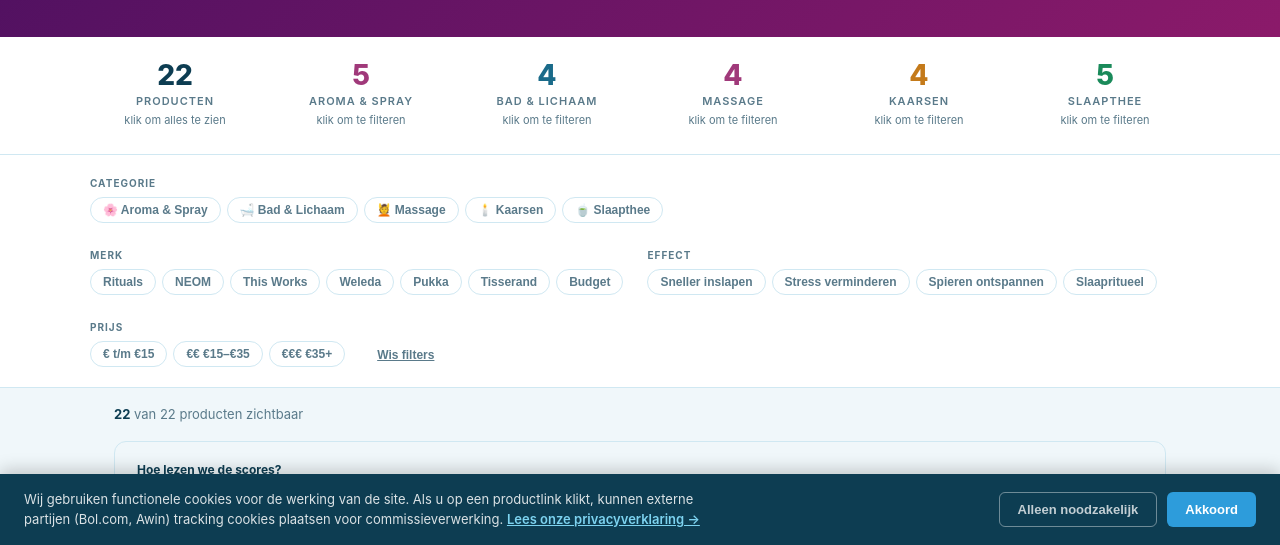
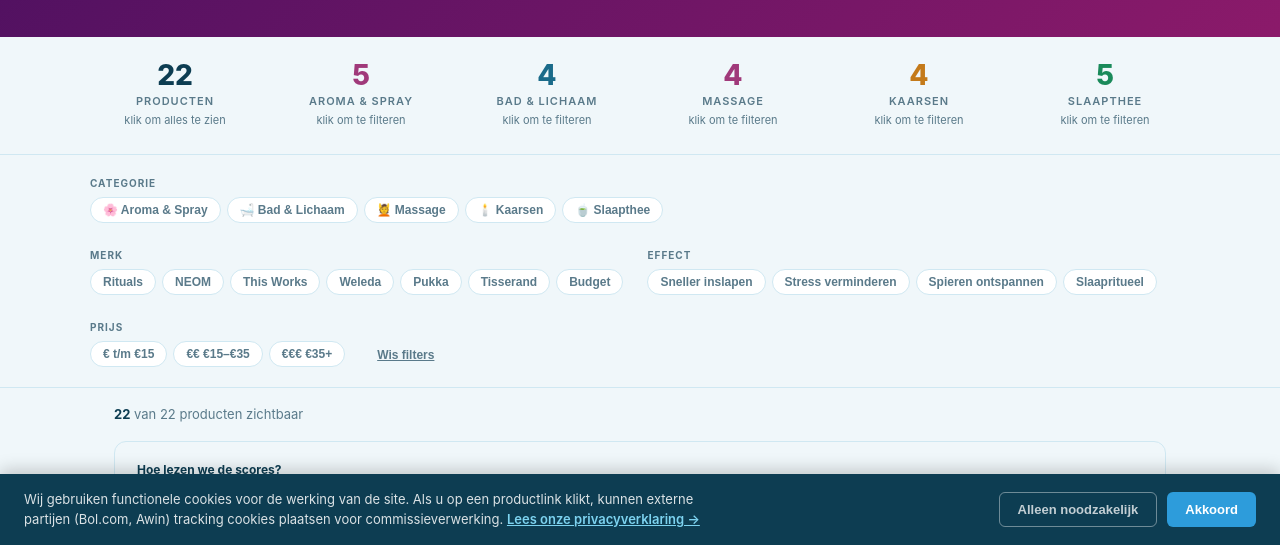
Before and after one commit to olgabressers/BestSlaapAdvies, a plain HTML site: page ontspanning/index.html in a window 1280 px wide. Shown: the part 255-800 px from the top of the page. Drawn offline with Linux system fonts and the light colour scheme.

Commit message:
Remove all white box backgrounds - use consistent page color throughout

```diff
--- a/ontspanning/index.html
+++ b/ontspanning/index.html
@@ -28,7 +28,7 @@
     .page-hero .eyebrow{font-size:11px;letter-spacing:3px;text-transform:uppercase;color:#f9b8e0;font-weight:700;margin-bottom:12px}
     .page-hero h1{font-size:clamp(22px,4vw,34px);font-weight:800;margin-bottom:10px}
     .page-hero p{font-size:15px;color:rgba(255,255,255,.78);max-width:620px}
-    .stats-bar{background:white;border-bottom:1px solid var(--border);padding:18px 32px}
+    .stats-bar{background:var(--bg);border-bottom:1px solid var(--border);padding:18px 32px}
     .stats-inner{max-width:1100px;margin:0 auto;display:grid;grid-template-columns:repeat(auto-fit,minmax(130px,1fr));gap:16px}
     .stat-item{text-align:center;cursor:pointer;border-radius:8px;padding:6px;transition:background .15s}
     .stat-item:hover{background:var(--light)}
@@ -37,7 +37,7 @@
     .stat-num.rose{color:var(--rose)} .stat-num.green{color:var(--green)} .stat-num.amber{color:var(--amber)}
     .stat-label{font-size:11px;font-weight:600;text-transform:uppercase;letter-spacing:1px;color:var(--sub);margin-top:4px}
     .stat-sub{font-size:11px;color:var(--sub);margin-top:2px}
-    .filter-wrap{background:white;border-bottom:1px solid var(--border);padding:20px 32px;position:sticky;top:57px;z-index:90}
+    .filter-wrap{background:var(--bg);border-bottom:1px solid var(--border);padding:20px 32px;position:sticky;top:57px;z-index:90}
     .filter-inner{max-width:1100px;margin:0 auto}
     .filter-row{display:flex;gap:24px;flex-wrap:wrap;align-items:flex-start}
     .filter-group{display:flex;flex-direction:column;gap:6px}
```
Also changed, not shown: index.html (+3 -3 lines), supplementen/index.html (+2 -2 lines).
